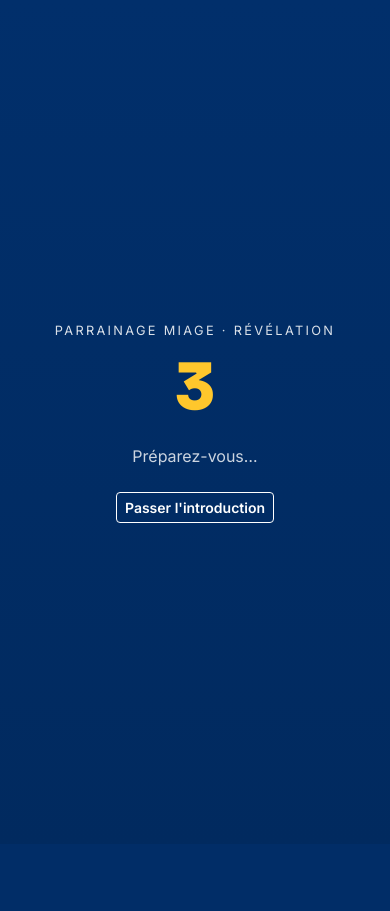
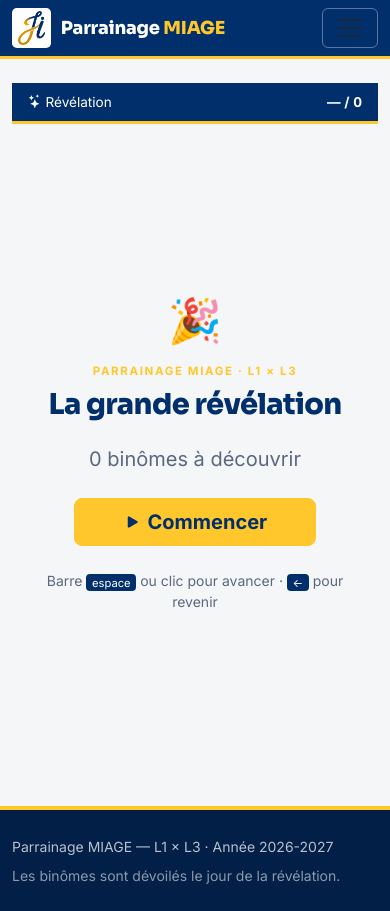
Before and after one commit to Dani-code17/Parrainage_mi, a Django app: page /revelation/ in a window 390 px wide. Before the commit the page ends 523 px from the top, so only its background shows below. Run offline with Django 5.2, Linux system fonts and the light colour scheme; a user stored in the database is signed in; tables that the repository leaves empty hold one stand-in row (values such as "Sample post"); grey boxes marked "Sample" are stand-in pictures; some libraries are stand-ins or nearby versions.

Commit message:
Revelation en mode projection : un binome a la fois
Remplace le tableau global par une presentation pas a pas, pour le suspense.

Deroulement :
- ecran d'accueil avec le bouton 'Commencer'
- une carte par binome : photo et nom du parrain, puis chaque filleul,
  le message anonyme qu'il avait laisse, et le score avec une jauge animee
- ecran final de celebration

Controle pendant la projection :
- barre espace ou clic pour avancer, fleche gauche pour revenir
- boutons Precedent / Suivant / Plein ecran
- indicateur d'avancement (3 / 44)

Ordre : montee en tension, du score le plus faible au meilleur, pour garder
le meilleur binome pour la fin.

50 tests, tous verts.

```diff
--- a/parrainage/templates/parrainage/revelation.html
+++ b/parrainage/templates/parrainage/revelation.html
@@ -1,261 +1,427 @@
 {% extends "base.html" %}
 {% block title %}La révélation{% endblock %}
 
+{% block styles %}
+<style>
+    /* ================================================================
+       MODE PROJECTION — un binôme à la fois
+       ================================================================ */
+    body { overflow-x: hidden; }
+
+    .scene {
+        position: relative;
+        min-height: 78vh;
+        display: flex;
+        flex-direction: column;
+        justify-content: center;
+        align-items: center;
+        text-align: center;
+        padding: 1rem;
+    }
+
+    /* ---------- Écran d'accueil ---------- */
+    .accueil-revelation { animation: apparaitre .5s var(--ease) both; }
+    .accueil-titre {
+        font-size: clamp(1.8rem, 5vw, 3.2rem);
+        font-weight: 800;
+        color: var(--marine);
+        line-height: 1.1;
+    }
+
+    /* ---------- Compteur de sauvegarde ---------- */
+    .barre-projection {
+        position: sticky;
+        top: 0;
+        z-index: 1040;
+        background: var(--marine);
+        color: #fff;
+        padding: .55rem 1rem;
+        display: flex;
+        justify-content: space-between;
+        align-items: center;
+        font-size: .85rem;
+        border-bottom: 3px solid var(--jaune);
+    }
+    .barre-projection .avancement {
+        font-variant-numeric: tabular-nums;
+        font-weight: 700;
+    }
+
+    /* ---------- La carte du binôme ---------- */
+    .carte-scene {
+        width: min(940px, 95vw);
+        background: var(--blanc);
+        border-radius: 1.1rem;
+        border: 1px solid var(--gris-bord);
+        border-top: 6px solid var(--jaune);
+        box-shadow: 0 18px 50px rgba(1, 47, 107, .22);
+        overflow: hidden;
+        animation: apparaitre .5s var(--ease) both;
+    }
+    .carte-scene.revient { animation: apparaitreRetour .4s var(--ease) both; }
+    @keyframes apparaitreRetour {
+        from { opacity: 0; transform: translateX(-26px); }
+        to   { opacity: 1; transform: none; }
+    }
+
+    /* En-tête : le parrain / la marraine */
+    .scene-parrain {
+        background: var(--marine);
+        color: #fff;
+        padding: 1.6rem 1.5rem 1.3rem;
+        position: relative;
+        overflow: hidden;
+    }
+    .scene-parrain::after {
+        content: '';
+        position: absolute;
+        width: 300px; height: 300px;
+        right: -110px; top: -140px;
+        border-radius: 50%;
+        background: radial-gradient(circle, rgba(255,199,44,.28), transparent 70%);
+        pointer-events: none;
+    }
+    .etiquette-parrain {
+        font-size: .72rem; letter-spacing: .14em; text-transform: uppercase;
+        color: var(--jaune); font-weight: 700;
+    }
+    .nom-principal {
+        font-family: 'Sora', sans-serif;
+        font-size: clamp(1.5rem, 4vw, 2.6rem);
+        font-weight: 800;
+        margin: .35rem 0 0;
+        line-height: 1.1;
+    }
+
+    /* Photos */
+    .portrait {
+        width: clamp(96px, 17vw, 150px);
+        height: clamp(96px, 17vw, 150px);
+        border-radius: 50%;
+        object-fit: cover;
+        border: 5px solid var(--jaune);
+        box-shadow: 0 12px 30px rgba(1, 47, 107, .3);
+        background: var(--blanc);
+    }
+    .portrait-vide {
+        display: grid; place-items: center;
+        background: var(--jaune);
+        color: var(--marine);
+        font-family: 'Sora', sans-serif;
+        font-weight: 800;
+        font-size: clamp(2rem, 5vw, 3rem);
+    }
+
+    /* Les filleuls */
+    .scene-filleul {
+        padding: 1.5rem;
+        border-bottom: 1px solid var(--gris-bord);
+        animation: apparaitre .45s var(--ease) both;
+    }
+    .scene-filleul:last-of-type { border-bottom: none; }
+    .fleche {
+        font-size: 1.8rem; color: var(--jaune); line-height: 1;
+        font-weight: 800;
+    }
+
+    /* Score */
+    .score-scene {
+        font-family: 'Sora', sans-serif;
+        font-size: clamp(2.2rem, 6vw, 3.6rem);
+        font-weight: 800;
+        color: var(--marine);
+        line-height: 1;
+        font-variant-numeric: tabular-nums;
+    }
+    .jauge {
+        height: 10px; border-radius: 999px;
+        background: #e6eaf3; overflow: hidden;
+        margin-top: .5rem;
+    }
+    .jauge > div {
+        height: 100%; width: 0;
+        background: var(--jaune);
+        border-radius: 999px;
+        transition: width .9s cubic-bezier(.22,.61,.36,1);
+    }
+
+    /* Message de bienvenue (Q25) */
+    .mot-binome {
+        background: #f7f9fd;
+        border-left: 4px solid var(--jaune);
+        border-radius: .5rem;
+        padding: .8rem 1rem;
+        font-style: italic;
+        color: var(--marine);
+        text-align: left;
+    }
+
+    /* ---------- Commandes ---------- */
+    .commandes {
+        position: fixed;
+        bottom: 1rem; left: 50%;
+        transform: translateX(-50%);
+        z-index: 1050;
+        display: flex;
+        gap: .6rem;
+        align-items: center;
+        background: rgba(255,255,255,.96);
+        border: 1px solid var(--gris-bord);
+        border-radius: 999px;
+        padding: .45rem .6rem;
+        box-shadow: 0 8px 26px rgba(1, 47, 107, .18);
+    }
+    .commandes .indice-touche {
+        font-size: .75rem; color: var(--texte-doux); padding: 0 .4rem;
+    }
+    kbd {
+        background: var(--marine); color: #fff;
+        border-radius: .25rem; padding: .1rem .35rem;
+        font-size: .7rem; font-family: inherit;
+    }
+
+    /* ---------- Écran final ---------- */
+    .final-titre {
+        font-family: 'Sora', sans-serif;
+        font-size: clamp(2rem, 6vw, 3.6rem);
+        font-weight: 800;
+        color: var(--marine);
+    }
+
+    @media print {
+        .commandes, .barre-projection { display: none !important; }
+        body { background: #fff; }
+    }
+    @media (prefers-reduced-motion: reduce) {
+        .carte-scene, .scene-filleul { animation: none !important; }
+    }
+</style>
+{% endblock %}
+
 {% block content %}
+<div class="barre-projection no-print">
+    <span><i class="bi bi-stars"></i> Révélation</span>
+    <span class="avancement" data-avancement>— / {{ groupes|length }}</span>
+</div>
 
-{# ---------- Rideau d'ouverture : compte à rebours 3-2-1 ---------- #}
-<div id="rideau" class="no-print">
-    <div>
-        <div class="intro mb-3">Parrainage MIAGE · Révélation</div>
-        <div class="compte" id="compte">3</div>
-        <p class="mt-4 mb-0" style="color: rgba(255,255,255,.8);">Préparez-vous…</p>
-        <button id="passer" class="btn btn-contour-marine text-white border-white mt-4 btn-sm"
-                style="border-color: rgba(255,255,255,.45);">
-            Passer l'introduction
+<div class="scene" id="scene">
+
+    {# ---------------- Écran d'accueil ---------------- #}
+    <div class="accueil-revelation text-center" id="accueil">
+        <div class="display-1 mb-3">🎉</div>
+        <p class="etiquette-parrain mb-2">Parrainage MIAGE · L1 × L3</p>
+        <h1 class="accueil-titre mb-4">La grande révélation</h1>
+        <p class="texte-doux fs-5 mb-4">
+            {{ stats.l1_places }} binôme{{ stats.l1_places|pluralize }} à découvrir
+        </p>
+        <button class="btn btn-jaune btn-lg px-5" id="btn-commencer">
+            <i class="bi bi-play-fill"></i> Commencer
+        </button>
+        <p class="texte-doux small mt-4 mb-0">
+            Barre <kbd>espace</kbd> ou clic pour avancer · <kbd>←</kbd> pour revenir
+        </p>
+    </div>
+
+    {# ---------------- Les cartes, une par une ---------------- #}
+    {% for groupe in groupes %}
+    <div class="carte-scene" data-bloc="{{ forloop.counter0 }}" hidden>
+        <div class="scene-parrain text-center">
+            {% if groupe.l3.a_une_photo %}
+                <img src="{{ groupe.l3.photo.url }}" alt="" class="portrait mb-3">
+            {% else %}
+                <div class="portrait portrait-vide mb-3">{{ groupe.l3.initiales }}</div>
+            {% endif %}
+            <div class="etiquette-parrain">Parrain / Marraine</div>
+            <h2 class="nom-principal">{{ groupe.l3.prenom }} {{ groupe.l3.nom }}</h2>
+            <div class="small mt-2" style="color: rgba(255,255,255,.75);">
+                {{ groupe.l3.groupe|default:groupe.l3.niveau }}
+            </div>
+        </div>
+
+        <div class="scene-filleul">
+            <div class="fleche mb-3">↓</div>
+            <div class="etiquette-parrain" style="color: var(--texte-doux);">
+                Accompagne {{ groupe.nb_filleuls }} filleul{{ groupe.nb_filleuls|pluralize }}
+            </div>
+        </div>
+
+        {% for f in groupe.filleuls %}
+        <div class="scene-filleul">
+            <div class="d-flex align-items-center justify-content-center gap-4 flex-wrap">
+                <div class="text-center">
+                    {% if f.l1.a_une_photo %}
+                        <img src="{{ f.l1.photo.url }}" alt="" class="portrait">
+                    {% else %}
+                        <div class="portrait portrait-vide">{{ f.l1.initiales }}</div>
+                    {% endif %}
+                </div>
+                <div class="text-center text-md-start">
+                    <div class="etiquette-parrain" style="color: var(--texte-doux);">Filleul / Filleule</div>
+                    <h3 class="nom-principal" style="color: var(--marine); font-size: clamp(1.2rem, 3vw, 1.9rem);">
+                        {{ f.l1.prenom }} {{ f.l1.nom }}
+                    </h3>
+                    <span class="badge badge-doux">{{ f.l1.groupe|default:f.l1.niveau }}</span>
+                </div>
+            </div>
+        </div>
+        {% endfor %}
+
+        {# Le message anonyme qu'il/elle avait laissé (Q25) #}
+        {% if groupe.message %}
+        <div class="scene-filleul">
+            <div class="etiquette-parrain mb-2" style="color: var(--texte-doux);">
+                <i class="bi bi-envelope-paper"></i> Son message, écrit avant de te connaître
+            </div>
+            <p class="mot-binome mb-0">« {{ groupe.message }} »</p>
+        </div>
+        {% endif %}
+
+        <div class="scene-filleul bg-white">
+            <div class="etiquette-parrain mb-1" style="color: var(--texte-doux);">
+                Score de compatibilité
+            </div>
+            <div class="score-scene">{{ groupe.score_moyen }}<span class="fs-4 texte-doux">/100</span></div>
+            <div class="jauge mx-auto" style="max-width: 420px;">
+                <div data-jauge="{{ groupe.score_moyen }}"></div>
+            </div>
+        </div>
+    </div>
+    {% endfor %}
+
+    {# ---------------- Écran final ---------------- #}
+    <div class="accueil-revelation text-center" id="final" hidden>
+        <div class="display-1 mb-3">💛</div>
+        <h1 class="final-titre mb-3">Belle route à tous les binômes !</h1>
+        <p class="texte-doux fs-5 mb-4">
+            {{ stats.l1_places }} binôme{{ stats.l1_places|pluralize }} formé{{ stats.l1_places|pluralize }} cette année.
+        </p>
+        <button class="btn btn-contour-marine" id="btn-revoir">
+            <i class="bi bi-arrow-repeat"></i> Revoir depuis le début
         </button>
     </div>
 </div>
 
-<div class="hero text-center">
-    <span class="etiquette mb-3"><i class="bi bi-stars"></i> Le grand jour</span>
-    <h1 class="display-5 mb-2">La grande révélation</h1>
-    <p class="mb-0" style="color: rgba(255,255,255,.88);">
-        {{ stats.l1_places }} binôme{{ stats.l1_places|pluralize }} formé{{ stats.l1_places|pluralize }} cette année.
-    </p>
-</div>
-
-<div class="row g-3 mb-4 no-print">
-    <div class="col-6 col-md-3">
-        <div class="compteur">
-            <div class="compteur-valeur" data-compter="{{ stats.l1_places }}">0</div>
-            <div class="compteur-label">Binômes</div>
-        </div>
-    </div>
-    <div class="col-6 col-md-3">
-        <div class="compteur">
-            <div class="compteur-valeur" data-compter="{{ stats.l3_avec_filleuls }}">0</div>
-            <div class="compteur-label">Parrains / marraines</div>
-        </div>
-    </div>
-    <div class="col-6 col-md-3">
-        <div class="compteur">
-            <div class="compteur-valeur" data-compter="{{ stats.l1_eligibles }}">0</div>
-            <div class="compteur-label">Filleuls</div>
-        </div>
-    </div>
-    <div class="col-6 col-md-3">
-        <div class="compteur">
-            <div class="compteur-valeur" data-compter="{{ stats.capacite }}">0</div>
-            <div class="compteur-label">Filleuls max / L3</div>
-        </div>
-    </div>
-</div>
-
-<div class="row g-4" id="grille">
-    {% for groupe in groupes %}
-    <div class="col-md-6 col-lg-4">
-        <div class="carte carte-hover h-100 carte-accent carte-parrain">
-            <div class="p-4 text-center fond-marine entete-parrain">
-                {% if groupe.l3.a_une_photo %}
-                    <img src="{{ groupe.l3.photo.url }}" alt=""
-                         class="photo-parrain mb-2">
-                {% else %}
-                    <div class="photo-parrain photo-vide mb-2">{{ groupe.l3.initiales }}</div>
-                {% endif %}
-                <div class="small mb-1" style="color: var(--jaune); font-weight: 700; letter-spacing: .06em;">
-                    PARRAIN / MARRAINE · {{ groupe.l3.groupe|default:groupe.l3.niveau }}
-                </div>
-                <h4 class="text-white mb-0 mt-1">{{ groupe.l3.prenom }} {{ groupe.l3.nom }}</h4>
-                <div class="mt-2 small" style="color: rgba(255,255,255,.75);">
-                    Accompagne {{ groupe.nb_filleuls }} filleul{{ groupe.nb_filleuls|pluralize }}
-                </div>
-            </div>
-            <div class="p-3">
-                {% for f in groupe.filleuls %}
-                <div class="ligne-filleul d-flex justify-content-between align-items-center"
-                     style="{% if not forloop.last %}border-bottom: 1px solid var(--gris-bord);{% endif %}">
-                    <div class="d-flex align-items-center gap-2">
-                        {% if f.l1.a_une_photo %}
-                            <img src="{{ f.l1.photo.url }}" alt="" class="photo-filleul">
-                        {% else %}
-                            <span class="photo-filleul photo-vide">{{ f.l1.initiales }}</span>
-                        {% endif %}
-                        <div>
-                            <div class="fw-semibold texte-marine">
-                                {{ f.l1.prenom }} {{ f.l1.nom }}
-                            </div>
-                            <span class="badge badge-doux">{{ f.l1.groupe|default:f.l1.niveau }}</span>
-                        </div>
-                    </div>
-                    <div class="text-end">
-                        <div class="fw-bold" style="color: var(--marine); font-size: 1.35rem; font-family: 'Sora', sans-serif;">
-                            {{ f.score }}<span class="small texte-doux">/100</span>
-                        </div>
-                        <div class="texte-doux" style="font-size: .7rem;">compatibilité</div>
-                    </div>
-                </div>
-                {% endfor %}
-            </div>
-
-            <div class="px-3 pb-3">
-                <div class="d-flex justify-content-between small texte-doux pt-2"
-                     style="border-top: 1px solid var(--gris-bord);">
-                    <span>Score moyen</span>
-                    <strong class="texte-marine">{{ groupe.score_moyen }}/100</strong>
-                </div>
-            </div>
-        </div>
-    </div>
-    {% empty %}
-    <div class="col-12">
-        <div class="carte p-5 text-center">
-            <p class="texte-doux mb-0">Aucun binôme à afficher pour le moment.</p>
-        </div>
-    </div>
-    {% endfor %}
-</div>
-
-{% if groupes %}
-<div class="text-center mt-4 no-print">
-    <button id="rejouer" class="btn btn-contour-marine">
-        <i class="bi bi-arrow-repeat"></i> Rejouer l'animation
+{# ---------------- Commandes ---------------- #}
+<div class="commandes no-print" id="commandes" hidden>
+    <button class="btn btn-contour-marine btn-sm" id="btn-precedent">
+        <i class="bi bi-arrow-left"></i> Précédent
+    </button>
+    <span class="indice-touche d-none d-md-inline">
+        <kbd>espace</kbd> suivant
+    </span>
+    <button class="btn btn-jaune btn-sm px-3" id="btn-suivant">
+        Suivant <i class="bi bi-arrow-right"></i>
+    </button>
+    <button class="btn btn-outline-secondary btn-sm" id="btn-plein-ecran" title="Plein écran">
+        <i class="bi bi-arrows-fullscreen"></i>
     </button>
 </div>
-{% endif %}
 {% endblock %}
 
 {% block scripts %}
-{% if groupes %}
 <script>
-    /* =====================================================================
-       Séquence de révélation
-       1. un rideau avec un compte à rebours 3-2-1
-       2. les cartes apparaissent une par une
-       3. des confettis célèbrent l'ensemble
-       Un bouton « Passer » et le respect de « animations réduites »
-       permettent de tout afficher immédiatement.
-       ===================================================================== */
 (function () {
-        const rideau    = document.getElementById('rideau');
-        const compte    = document.getElementById('compte');
-        const passer    = document.getElementById('passer');
-        const rejouer   = document.getElementById('rejouer');
-        const cartes    = Array.from(document.querySelectorAll('.carte-parrain'));
-        const compteurs = Array.from(document.querySelectorAll('[data-compter]'));
-        const sansAnimation = window.matchMedia('(prefers-reduced-motion: reduce)').matches;
+    const accueil = document.getElementById('accueil');
+    const final = document.getElementById('final');
+    const cartes = Array.from(document.querySelectorAll('.carte-scene'));
+    const commandes = document.getElementById('commandes');
+    const avancement = document.querySelector('[data-avancement]');
+    const btnCommencer = document.getElementById('btn-commencer');
+    const btnRevoir = document.getElementById('btn-revoir');
+    const btnSuivant = document.getElementById('btn-suivant');
+    const btnPrecedent = document.getElementById('btn-precedent');
+    const btnPleinEcran = document.getElementById('btn-plein-ecran');
 
-        let minuteries = [];
+    // -1 = écran d'accueil, cartes.length = écran final
+    let index = -1;
 
-        function viderMinuteries() {
-            minuteries.forEach(clearTimeout);
-            minuteries = [];
+    function total() { return cartes.length; }
+
+    function masquerTout() {
+        accueil.hidden = true;
+        final.hidden = true;
+        cartes.forEach(c => { c.hidden = true; c.classList.remove('revient'); });
+        commandes.hidden = true;
     }
 
-        /* --- Confettis --- */
-        function confettis(nombre) {
-            if (sansAnimation) return;
-            const couleurs = ['#ffc72c', '#ffffff', '#02498f', '#ffe08a'];
-            for (let i = 0; i < nombre; i++) {
-                const c = document.createElement('div');
-                c.className = 'confetti';
-                c.style.left = Math.random() * 100 + 'vw';
-                c.style.background = couleurs[Math.floor(Math.random() * couleurs.length)];
-                c.style.animation = `tomber ${2.4 + Math.random() * 1.8}s linear ${Math.random() * 0.5}s forwards`;
-                if (Math.random() > .5) c.style.borderRadius = '50%';
-                document.body.appendChild(c);
-                setTimeout(() => c.remove(), 4800);
+    function afficher(numero, recul) {
+        masquerTout();
+        index = numero;
+
+        if (numero < 0) {
+            accueil.hidden = false;
+            avancement.textContent = '— / ' + total();
+            return;
         }
+        if (numero >= total()) {
+            final.hidden = false;
+            avancement.textContent = total() + ' / ' + total();
+            return;
         }
 
-        /* --- Compteurs qui s'incrémentent --- */
-        function animerCompteurs() {
-            compteurs.forEach(el => {
-                const cible = parseInt(el.dataset.compter, 10) || 0;
-                if (sansAnimation || cible === 0) { el.textContent = cible; return; }
-                let valeur = 0;
-                const pas = Math.max(1, Math.ceil(cible / 40));
-                const tic = setInterval(() => {
-                    valeur = Math.min(cible, valeur + pas);
-                    el.textContent = valeur;
-                    if (valeur >= cible) clearInterval(tic);
-                }, 28);
-                minuteries.push(tic);
+        const carte = cartes[numero];
+        carte.hidden = false;
+        if (recul) carte.classList.add('revient');
+        commandes.hidden = false;
+        avancement.textContent = (numero + 1) + ' / ' + total();
+
+        // La jauge se remplit une fois la carte affichée.
+        const jauge = carte.querySelector('[data-jauge]');
+        if (jauge) {
+            const valeur = jauge.getAttribute('data-jauge');
+            requestAnimationFrame(() => {
+                setTimeout(() => { jauge.style.width = valeur + '%'; }, 120);
             });
         }
 
-        /* --- Dévoilement des cartes --- */
-        function revelerCartes() {
-            cartes.forEach((carte, i) => {
-                const t = setTimeout(() => {
-                    carte.classList.add('voile');
-                    if (i % 3 === 2) confettis(24);   // une salve toutes les 3 cartes
-                }, sansAnimation ? 0 : i * 260);
-                minuteries.push(t);
-            });
-            const fin = setTimeout(() => {
-                confettis(140);
-                animerCompteurs();
-            }, sansAnimation ? 0 : cartes.length * 260 + 350);
-            minuteries.push(fin);
+        btnPrecedent.disabled = numero === 0;
+        btnSuivant.innerHTML = (numero === total() - 1)
+            ? 'Terminer <i class="bi bi-check2"></i>'
+            : 'Suivant <i class="bi bi-arrow-right"></i>';
+
+        window.scrollTo({ top: 0, behavior: 'smooth' });
     }
 
-        /* --- Séquence complète --- */
-        function lancer() {
-            viderMinuteries();
-            cartes.forEach(c => c.classList.remove('voile'));
-            compteurs.forEach(el => el.textContent = '0');
+    function suivant() { afficher(index + 1); }
+    function precedent() { if (index > 0) afficher(index - 1, true); }
 
-            if (sansAnimation) {
-                rideau.classList.add('ouvert');
-                cartes.forEach(c => c.classList.add('voile'));
-                animerCompteurs();
-                return;
-            }
+    btnCommencer.addEventListener('click', () => afficher(0));
+    btnSuivant.addEventListener('click', suivant);
+    btnPrecedent.addEventListener('click', precedent);
+    btnRevoir.addEventListener('click', () => afficher(0));
 
-            rideau.classList.remove('ouvert');
-            let n = 3;
-            compte.textContent = n;
-            compte.style.animation = 'none';
-            void compte.offsetWidth;
-            compte.style.animation = 'pop .5s cubic-bezier(.22,.61,.36,1) both';
-
-            const decompte = setInterval(() => {
-                n--;
-                if (n > 0) {
-                    compte.textContent = n;
-                    compte.style.animation = 'none';
-                    void compte.offsetWidth;
-                    compte.style.animation = 'pop .5s cubic-bezier(.22,.61,.36,1) both';
-                } else {
-                    clearInterval(decompte);
-                    compte.textContent = '🎉';
-                    const t = setTimeout(() => {
-                        rideau.classList.add('ouvert');
-                        revelerCartes();
-                    }, 550);
-                    minuteries.push(t);
-                }
-            }, 850);
-            minuteries.push(decompte);
-        }
-
-        /* --- Interaction --- */
-        passer.addEventListener('click', () => {
-            viderMinuteries();
-            rideau.classList.add('ouvert');
-            cartes.forEach(c => c.classList.add('voile'));
-            animerCompteurs();
+    // Clic n'importe où sur la scène : avance (sauf sur un bouton).
+    document.getElementById('scene').addEventListener('click', (e) => {
+        if (e.target.closest('button')) return;
+        if (index === -1) return;          // l'accueil a son propre bouton
+        suivant();
     });
 
-        if (rejouer) {
-            rejouer.addEventListener('click', () => {
-                window.scrollTo({ top: 0, behavior: 'smooth' });
-                lancer();
+    // Clavier : espace / flèches / Échap
+    document.addEventListener('keydown', (e) => {
+        if (e.key === ' ' || e.key === 'ArrowRight' || e.key === 'PageDown') {
+            e.preventDefault();
+            if (index === -1) afficher(0); else suivant();
+        } else if (e.key === 'ArrowLeft' || e.key === 'PageUp') {
+            e.preventDefault();
+            precedent();
+        } else if (e.key === 'Home') {
+            afficher(0);
+        } else if (e.key === 'Escape' && document.fullscreenElement) {
+            document.exitFullscreen();
+        }
     });
+
+    // Plein écran
+    btnPleinEcran.addEventListener('click', () => {
+        if (document.fullscreenElement) {
+            document.exitFullscreen();
+        } else {
+            document.documentElement.requestFullscreen().catch(() => {});
         }
+    });
 
-        lancer();
+    afficher(-1);
 })();
 </script>
-{% endif %}
 {% endblock %}
--- a/parrainage/views.py
+++ b/parrainage/views.py
@@ -438,7 +438,9 @@ def revelation_view(request):
         entree['score_moyen'] = round(sum(scores) / len(scores)) if scores else 0
         entree['nb_filleuls'] = len(scores)
         liste.append(entree)
-    liste.sort(key=lambda e: (-e['score_moyen'], e['l3'].nom))
+    # Montée en tension : on dévoile du plus faible au meilleur score, pour
+    # garder le meilleur binôme pour la fin.
+    liste.sort(key=lambda e: (e['score_moyen'], e['l3'].nom))
 
     return render(request, 'parrainage/revelation.html', {
         'groupes': liste,
```
Lines whose indentation alone changed are shown as unchanged.
